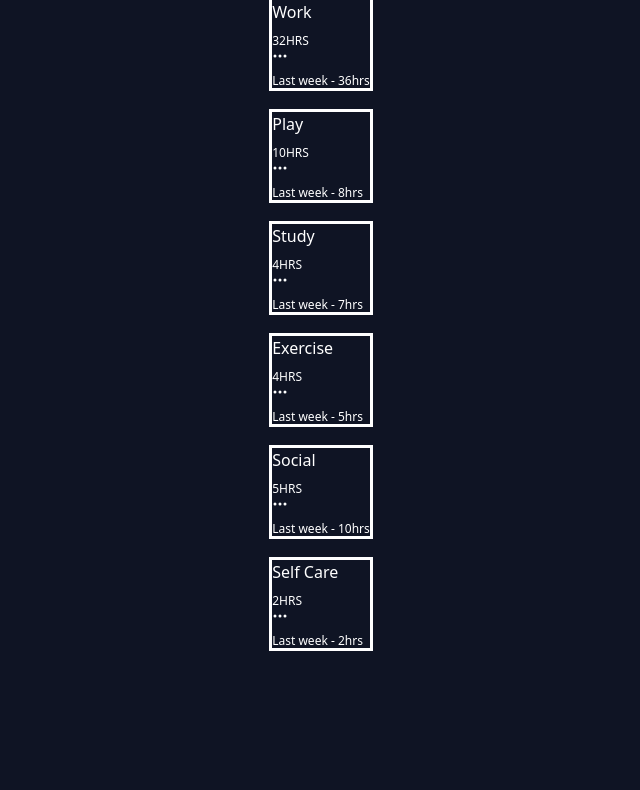
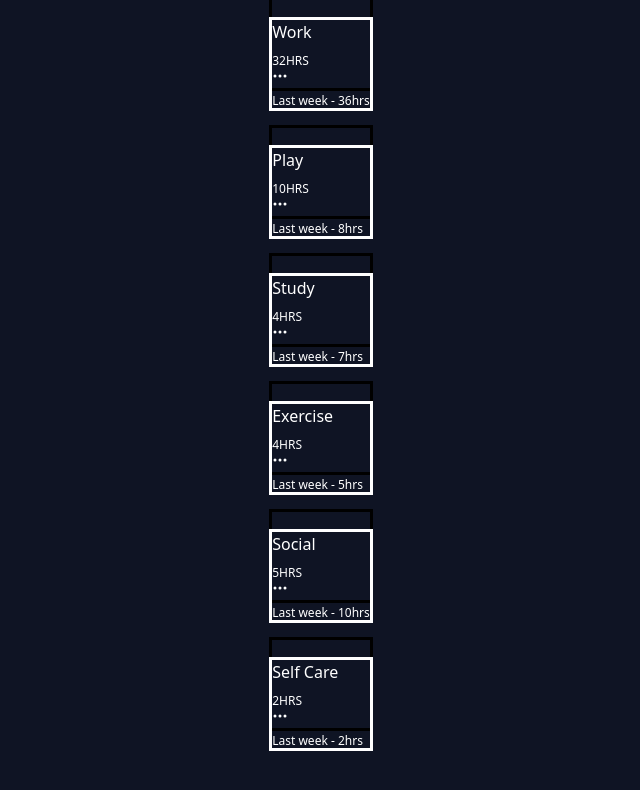
Before and after one commit to code-looney/time-tracking-dashboard, a React (Vite) app: page / in a window 1280 px wide. Shown: the top 790 px of the page, without its empty margins (319-959 px from the left). Built offline with nearby package versions, Linux system fonts and the light colour scheme.

Commit message:
working on the bg icons item index

```diff
--- a/src/Components/Cards.jsx
+++ b/src/Components/Cards.jsx
@@ -7,21 +7,30 @@ import Sub from './Sub'
 
 const Cards = () => {
     const [list, setList] = useState(null);
+    const [patern, setPatern] = useState({
+        endpoint: {
+            work: 'work',
+            play: 'play'
+        }
+    });
 
     useEffect(() => {
         fetch(`./data.json`)
         .then(res => res.json())
         .then(data => {
-            console.log(data[0].timeframes.weekly)
+            // console.log(data[0].patern)
             setList(data)
         })
     }, [])
+    // public/images/icon-work.svg
+
 
   return (
     <Container className={`h-screen w-full outline`}>
-        <ul className={`grid place-content-center gap-6`}>
-            {list && list.map(item => <li>
-                <Card className={`text-white outline`}>
+        <ul className={`grid place-content-center gap-10`}>
+            {list && list.map((item, index) => <li key={index}>
+            <Card className={`outline bg-[url('/public/images/icon-${(index === 0) ? patern.endpoint.work : (item.title === 'Play') ? patern.endpoint.play : ''}.svg')] bg-no-repeat bg-right-top bg-[length:40px_40px]`}>
+                <Card className={`text-white outline translate-y-5`}> {/* data op bases van index en niet in the return statement via the item check */}
                     <Container>
                         <Title>{item.title}</Title>
                         <Sub className={`uppercase`}>{item.timeframes.weekly.current}hrs</Sub>
@@ -29,9 +38,9 @@ const Cards = () => {
                         <BsThreeDots />
                         <Sub>Last week - {item.timeframes.weekly.previous}hrs</Sub>
                     <Container>
-
                     </Container>
                 </Card>
+            </Card>
             </li>)}
         </ul>
     </Container>
--- a/tailwind.config.js
+++ b/tailwind.config.js
@@ -9,6 +9,9 @@ export default {
       colors: {
        'very-dark-blue': 'hsl(226, 43%, 10%)',
        'card-primary': 'hsl(246, 80%, 60%)'
+      },
+      backgroundImage: {
+        'card-paterns': 'url(`public/images/icon-work.svg`)'
       }
     },
   },
```
